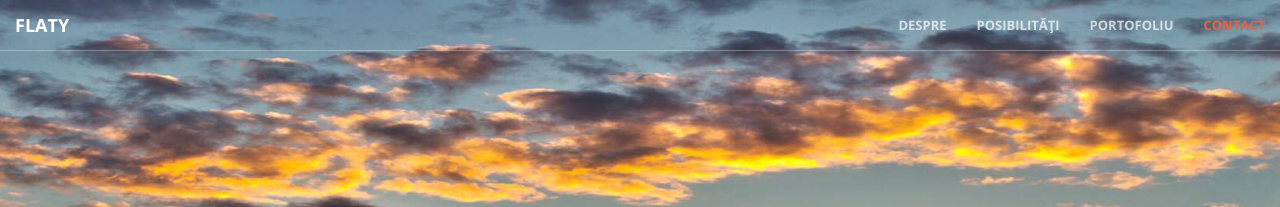
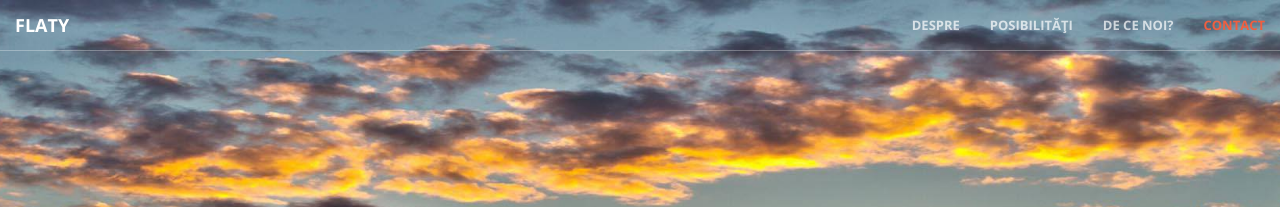
Before and after one commit to rptoma/Flaty-landing-page-2, a Jekyll site: the page built from index.html, in a window 1280 px wide. Shown: the top 207 px of the page. Built offline with Jekyll 4.4.1, drawn with Linux system fonts in a browser that asks for light colours.

Commit message:
Updated '_includes/nav.html' via CloudCannon

```diff
--- a/_includes/nav.html
+++ b/_includes/nav.html
@@ -21,7 +21,7 @@
                     <a class="page-scroll" href="#services">Posibilităţi</a>
                 </li>
                 <li>
-                    <a class="page-scroll" href="#portfolio">Portofoliu</a>
+                    <a class="page-scroll" href="#portfolio">De ce noi?</a>
                 </li>
                 <li>
                     <a class="page-scroll" href="#contact">Contact</a>
```
